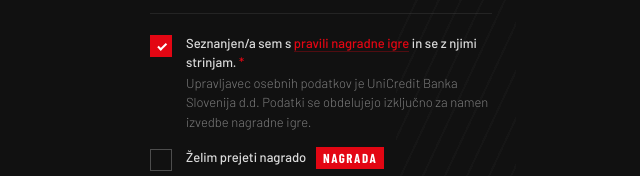
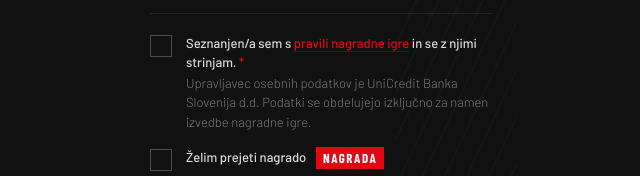
Before and after one commit to Miha-2/unicredit-f1, a plain HTML site: page form.html in a window 1280 px wide. Shown: the part 619-795 px from the top of the page, 319-959 px from the left. Drawn offline with nearby package versions, Linux system fonts and the light colour scheme; a web font is replaced by a local one.

Commit message:
vsi checkboxi default prazni

```diff
--- a/form.html
+++ b/form.html
@@ -693,7 +693,7 @@ footer {
 
       <div class="checkbox-section">
         <div class="checkbox-item" onclick="toggle('cb1')">
-          <div class="cb-box checked" id="cb1"></div>
+          <div class="cb-box" id="cb1"></div>
           <div class="cb-content">
             <div class="cb-title">Seznanjen/a sem s <a href="#">pravili nagradne igre</a> in se z njimi strinjam. <span style="color:var(--red);">*</span></div>
             <div class="cb-desc">Upravljavec osebnih podatkov je UniCredit Banka Slovenija d.d. Podatki se obdelujejo izključno za namen izvedbe nagradne igre.</div>
```
